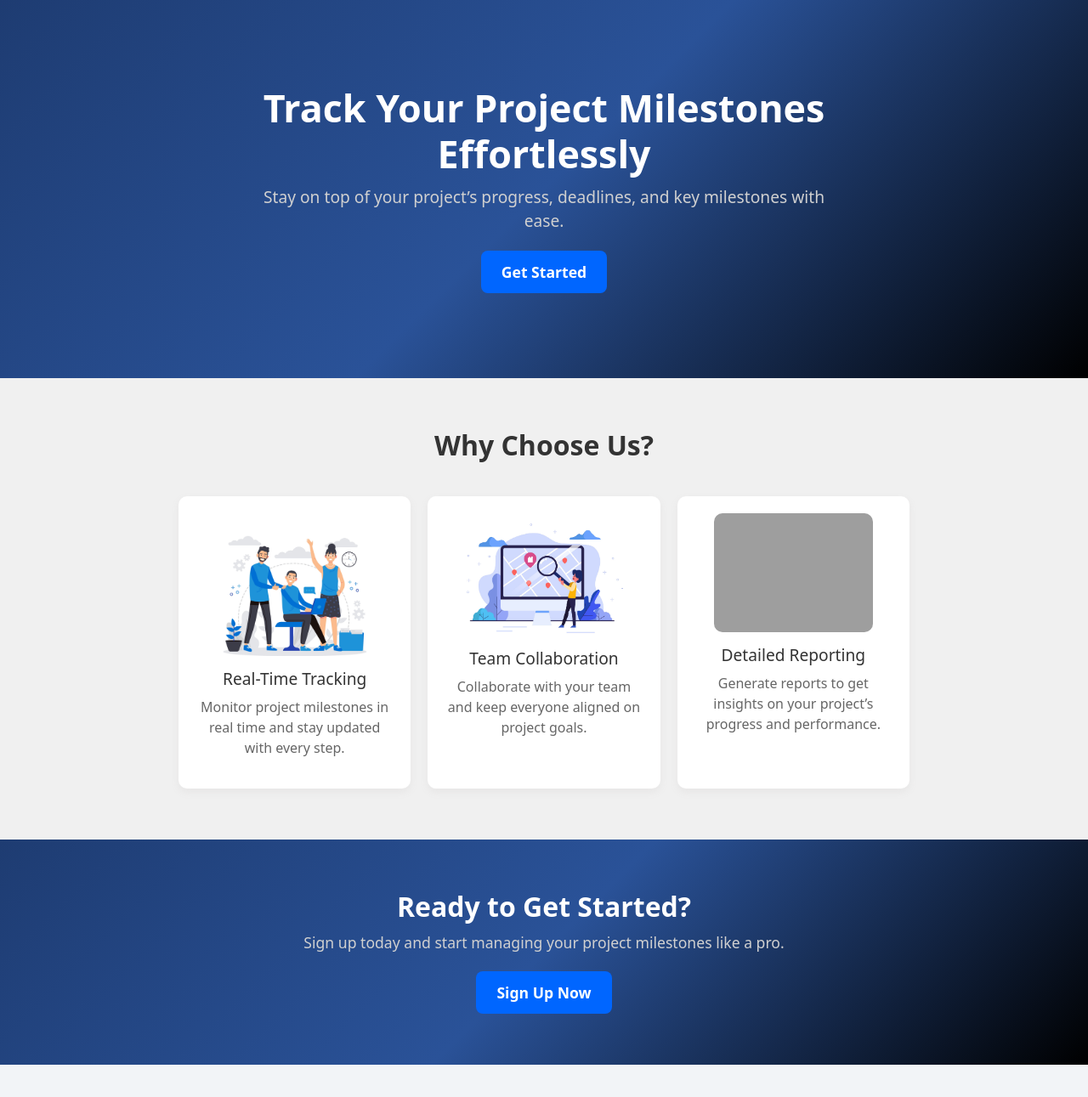
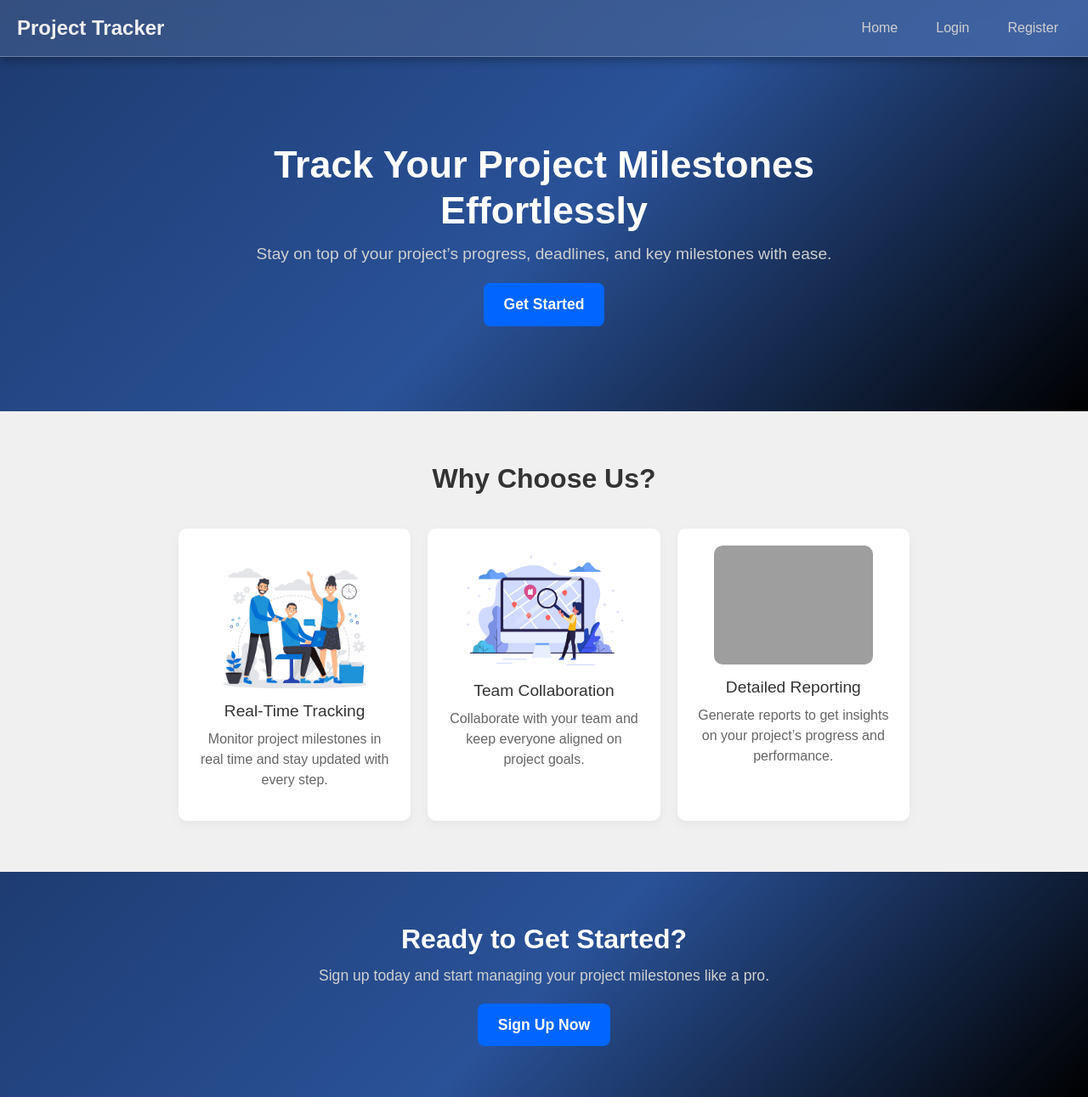
Before and after one commit to the-y9/soft-engg-project-sep-2024-se-sep-8, a Flask app: page / in a window 1280 px wide. Shown: the whole page at 85% size. Before the commit the page ends 1253 px from the top, so only its background shows below. Run offline with Flask 3, Linux system fonts and the light colour scheme; some libraries are stand-ins or nearby versions; grey boxes are pictures that could not be loaded.

Commit message:
Added navbar and Connected the page routing

```diff
--- a/static/components/assets/styles.css
+++ b/static/components/assets/styles.css
@@ -341,3 +341,58 @@
 .login-link a:hover {
   text-decoration: underline;
 }
+
+body {
+  margin: 0;
+  font-family: Arial, sans-serif;
+  background: linear-gradient(135deg, #1e3c72, #2a5298, #000);
+  color: #fff;
+}
+
+.navbar {
+  display: flex;
+  align-items: center;
+  justify-content: space-between;
+  background-color: rgba(255, 255, 255, 0.1);
+  backdrop-filter: blur(10px);
+  padding: 10px 20px;
+  box-shadow: 0 4px 10px rgba(0, 0, 0, 0.3);
+  border-bottom: 1px solid #ffffff44;
+}
+
+.navbar-brand {
+  font-size: 1.5rem;
+  font-weight: bold;
+  color: #f0f0f0;
+  text-decoration: none;
+}
+
+.nav-links {
+  display: flex;
+  gap: 15px;
+}
+
+.nav-link {
+  color: #d0d0d0;
+  text-decoration: none;
+  font-size: 1rem;
+  padding: 8px 15px;
+  border-radius: 8px;
+  transition: background-color 0.3s, color 0.3s;
+}
+
+.nav-link:hover {
+  background-color: #0052cc;
+  color: #ffffff;
+}
+
+/* Responsive */
+@media (max-width: 600px) {
+  .navbar-brand {
+      font-size: 1.2rem;
+  }
+  .nav-link {
+      font-size: 0.9rem;
+      padding: 6px 12px;
+  }
+}
--- a/static/components/navbar.js
+++ b/static/components/navbar.js
@@ -1,51 +1,16 @@
 export default {
     template: `
 
-    <nav class="navbar navbar-expand-lg " style="background-color: #F5B7B1;">
+    <nav class="navbar">
+        <a href="#" class="navbar-brand">Project Tracker</a>
+        <div class="nav-links">
+            <router-link class="nav-link" to="/">Home</router-link>
+            <router-link v-if="!is_login" class="nav-link" to="/login">Login</router-link>
+            <router-link v-if="!is_login" class="nav-link" to="/register">Register</router-link>
+            <button  v-if="is_login" class="nav-link" @click='logout'>Logout</button>
 
-    <a class="navbar-brand " href="#">LibraryApp</a>
-    <button class="navbar-toggler" type="button" data-bs-toggle="collapse" data-bs-target="#navbarNav" aria-controls="navbarNav" aria-expanded="false" aria-label="Toggle navigation">
-      <span class="navbar-toggler-icon"></span>
-    </button>
-
-    <div class="collapse navbar-collapse justify-content-end " id="navbarNav">
-      <ul class="navbar-nav" v-if="!is_login">
-        <li class="nav-item">
-          <router-link class="nav-link" to="/login">Login</router-link>
-        </li>
-        <li class="nav-item">
-          <router-link class="nav-link" to="/register">Register</router-link>
-        </li>
-      </ul>
-
-      <ul class="navbar-nav" v-if="is_login">
-        <li class="nav-item">
-          <router-link class="nav-link" to="/">Home</router-link>
-        </li>
-        <li class="nav-item" v-if="role=='admin'">
-          <router-link class="nav-link" to="/request_and_issue_book"">Requests</router-link>
-        </li>
-        <li class="nav-item" v-if="role=='user'">
-          <router-link class="nav-link" to="/my_books">My Books</router-link>
-        </li>
-        <li class="nav-item" v-if="role=='admin'">
-        <router-link class="nav-link" to="/all_logs" >Logs</router-link>
-        </li>
-        <li class="nav-item" v-if="role=='user'">
-          <router-link class="nav-link" to="/logs" >My Logs</router-link>
-        </li>
-        <li class="nav-item">
-          <router-link class="nav-link" to="/profile">Profile</router-link>
-        </li>
-        <li class="nav-item">
-          <router-link class="nav-link" to="/search">Search</router-link>
-        </li>
-        <li class="nav-item">
-         <button class="nav-link" @click='logout' >Logout</button>
-        </li>
-      </ul>
-    </div>
-</nav>
+        </div>
+    </nav>
     `,
     data(){
         return {
@@ -60,7 +25,7 @@ export default {
         logout(){
             localStorage.removeItem('auth-token')
             localStorage.removeItem('role')
-            // this.$router.push({path:'/login'})
+            this.$router.push({path:'/login'})
         }
     }
 }
--- a/static/index.js
+++ b/static/index.js
@@ -1,5 +1,5 @@
 import router from './router.js'
-// import navbar from './components/navbar.js'
+import navbar from './components/navbar.js'
 
 
 
@@ -33,7 +33,7 @@ new Vue({
     <router-view /> </div>`,
     router,
     components:{
-        // navbar,
+        navbar,
     },
     data:{
         has_changed: true,
```
